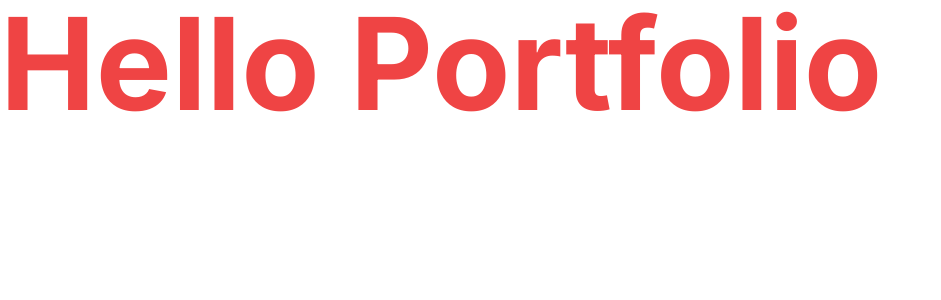
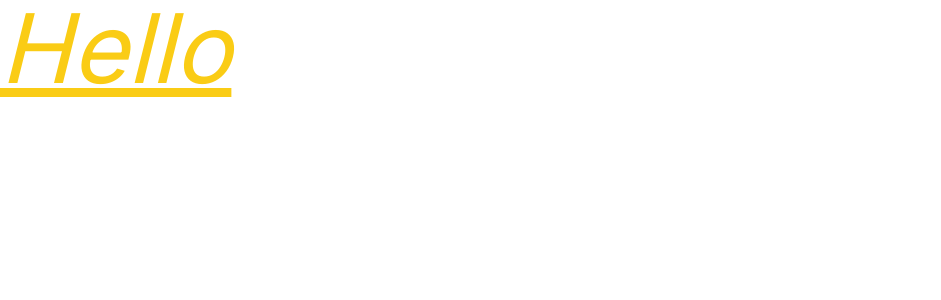
Before and after one commit to jahid-dev/My-Official-Portfolio, a Next.js app: page / in a window 1280 px wide. Shown: the top 300 px of the page, without its empty margins (0-941 px from the left). Built offline with nearby package versions, Linux system fonts and the light colour scheme.

Commit message:
clsx and tailwind merge setup complete

```diff
--- a/app/page.tsx
+++ b/app/page.tsx
@@ -1,9 +1,10 @@
 import Image from "next/image";
-
+import {clsx} from "clsx";
+import { cn } from "@/lib/utils";
 export default function Home() {
   return (
    <div>
-      <h1 className="text-9xl font-bold text-red-500">Hello Portfolio</h1>
+      <h1 className={cn("text-8xl","italic","text-yellow-400", true && "underline")}>Hello</h1>
    </div>
   );
 }
--- /dev/null
+++ b/lib/utils.ts
@@ -0,0 +1,6 @@
+import {clsx, type ClassValue } from "clsx";
+import {twMerge} from 'tailwind-merge';
+
+export function cn(...inputs:ClassValue[]){
+    return twMerge(clsx(inputs));
+}
```
Also changed, not shown: package.json (+6 -4 lines), 1 other file (tests, documents, lock files or other folders).
